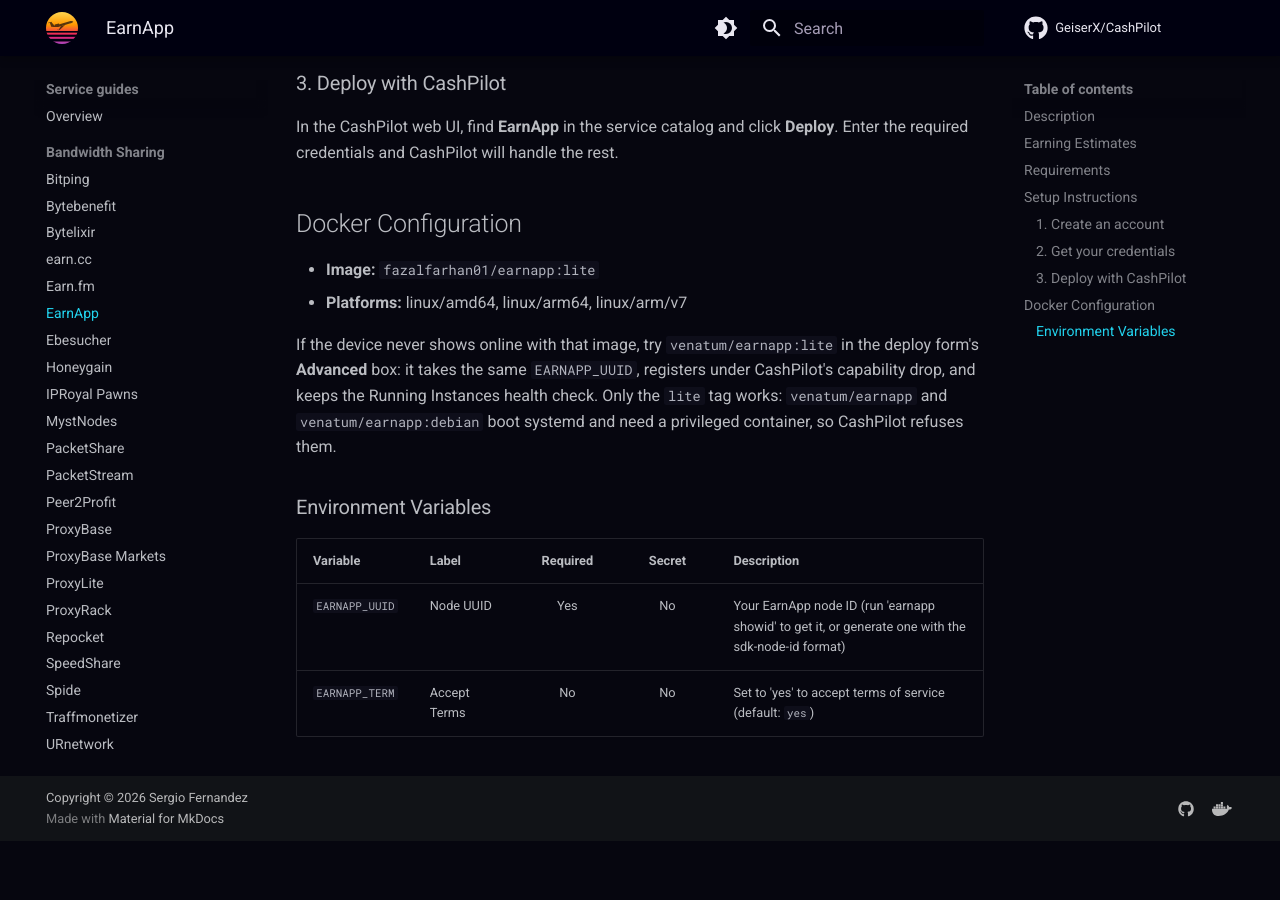
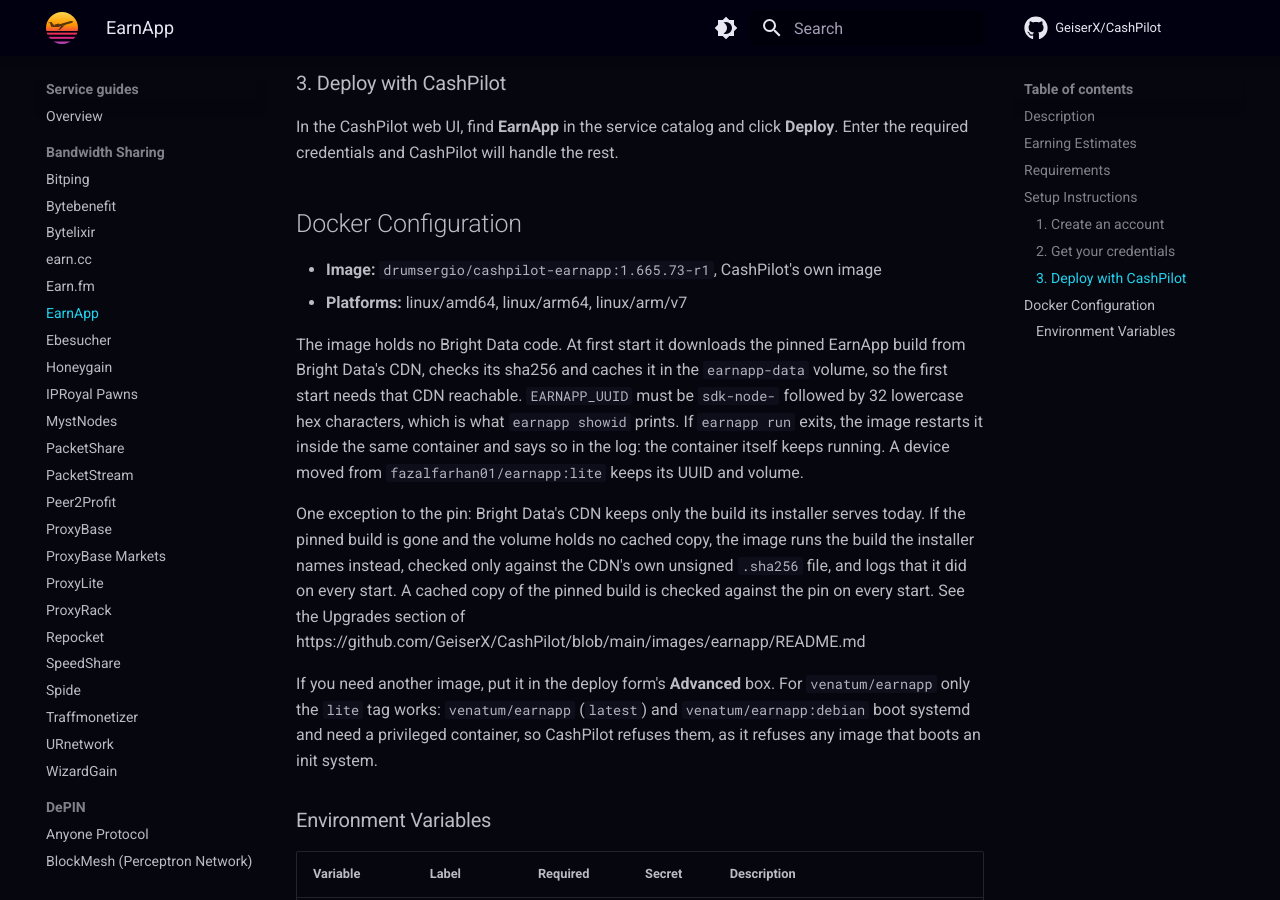
Before and after one commit to GeiserX/CashPilot, an MkDocs documentation site: the page built from docs/guides/earnapp.md, in a window 1280 px wide and 900 px high, scrolled down 1863 px. Built offline with MkDocs 1.6.1 and Material for MkDocs 9.7.7, drawn with Linux system fonts in a browser that asks for light colours; comment, search, counter and statistics services are not loaded; before the commit the page ends 2704 px from its top, so only the background shows below that.

Commit message:
fix(catalog): deploy EarnApp from our image, so nodes stop running the frozen 2022 client (#460)

```diff
--- a/docs/guides/earnapp.md
+++ b/docs/guides/earnapp.md
@@ -66,18 +66,29 @@
 
 ## Docker Configuration
 
-- **Image:** `fazalfarhan01/earnapp:lite`
+- **Image:** `drumsergio/cashpilot-earnapp:1.665.73-r1`, CashPilot's own image
 - **Platforms:** linux/amd64, linux/arm64, linux/arm/v7
 
-If the device never shows online with that image, try `venatum/earnapp:lite` in the deploy
-form's **Advanced** box: it takes the same `EARNAPP_UUID`, registers under CashPilot's
-capability drop, and keeps the Running Instances health check. Only the `lite` tag works:
-`venatum/earnapp` and `venatum/earnapp:debian` boot systemd and need a privileged container,
-so CashPilot refuses them.
+The image holds no Bright Data code. At first start it downloads the pinned EarnApp build
+from Bright Data's CDN, checks its sha256 and caches it in the `earnapp-data` volume, so the
+first start needs that CDN reachable. `EARNAPP_UUID` must be `sdk-node-` followed by 32
+lowercase hex characters, which is what `earnapp showid` prints. If `earnapp run` exits, the
+image restarts it inside the same container and says so in the log: the container itself
+keeps running. A device moved from `fazalfarhan01/earnapp:lite` keeps its UUID and volume.
+
+One exception to the pin: Bright Data's CDN keeps only the build its installer serves today.
+If the pinned build is gone and the volume holds no cached copy, the image runs the build the
+installer names instead, checked only against the CDN's own unsigned `.sha256` file, and logs
+that it did on every start. A cached copy of the pinned build is checked against the pin on every start. See the Upgrades section of
+https://github.com/GeiserX/CashPilot/blob/main/images/earnapp/README.md
+
+If you need another image, put it in the deploy form's **Advanced** box. For `venatum/earnapp`
+only the `lite` tag works: `venatum/earnapp` (`latest`) and `venatum/earnapp:debian` boot
+systemd and need a privileged container, so CashPilot refuses them, as it refuses any image
+that boots an init system.
 
 ### Environment Variables
 
 | Variable | Label | Required | Secret | Description |
 |----------|-------|:--------:|:------:|-------------|
 | `EARNAPP_UUID` | Node UUID | Yes | No | Your EarnApp node ID (run 'earnapp showid' to get it, or generate one with the sdk-node-id format) |
-| `EARNAPP_TERM` | Accept Terms | No | No | Set to 'yes' to accept terms of service (default: `yes`) |
```
Also changed, not shown: images/earnapp/README.md (+1 -1 lines), 1 other file.
